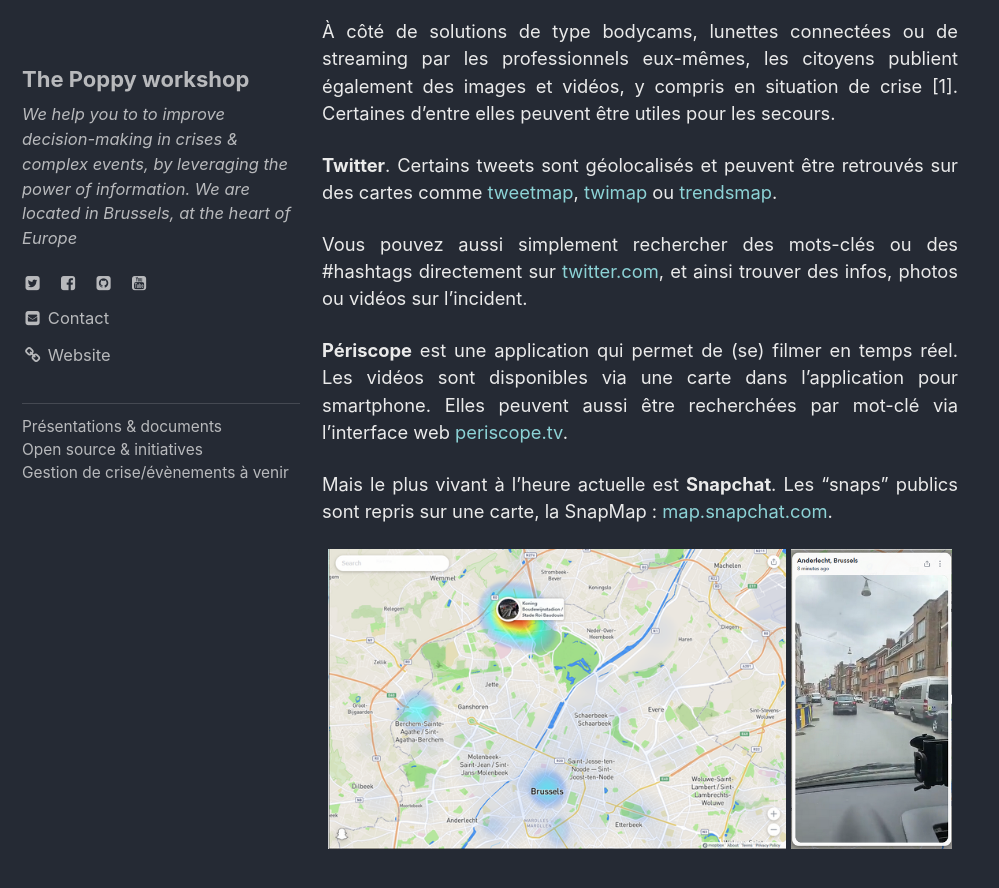
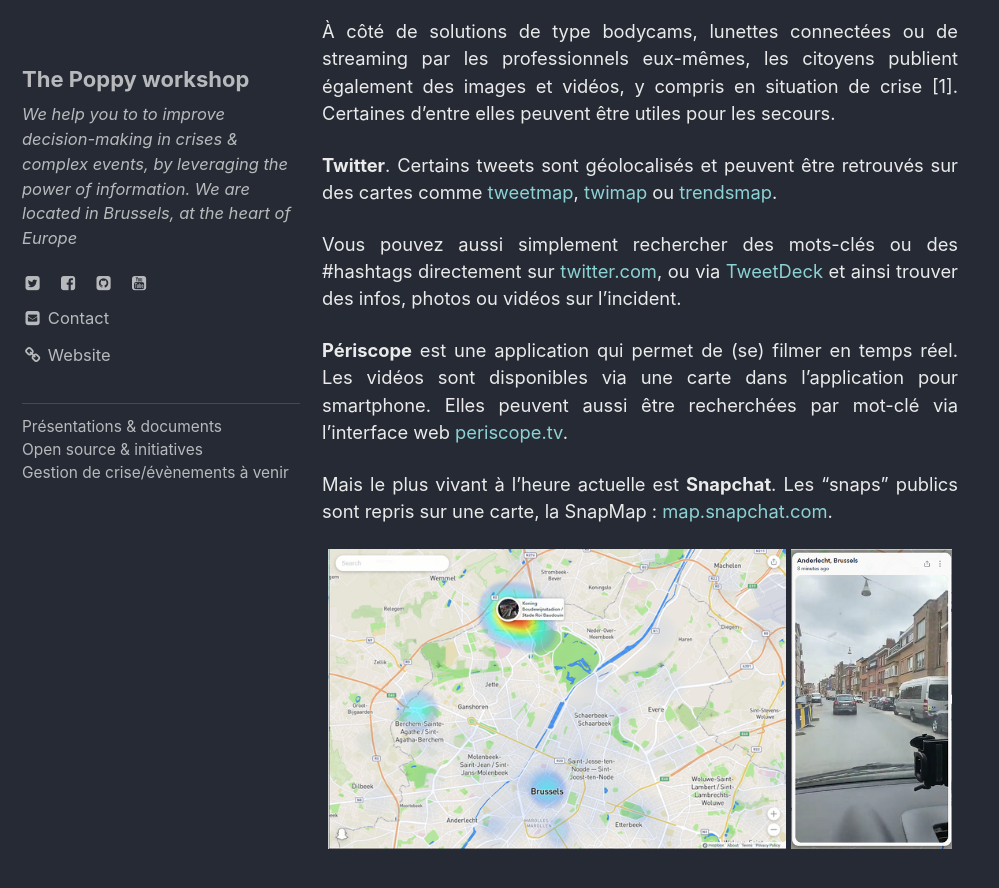
Before and after one commit to ccloquet/ccloquet.github.io, a Jekyll site: the page built from _posts/2018-4-15-Données-crowdsourcées-pour-la-gestion-de-crise.md, in a window 1280 px wide and 900 px high, scrolled down 457 px. Shown: the top 888 px of the window, without its empty margins (0-999 px from the left). Built offline with Jekyll 4.4.1, drawn with Linux system fonts in a browser that asks for light colours; cached includes are drawn as plain includes.

Commit message:
Update 2018-4-15-Données-crowdsourcées-pour-la-gestion-de-crise.md

```diff
--- a/_posts/2018-4-15-Données-crowdsourcées-pour-la-gestion-de-crise.md
+++ b/_posts/2018-4-15-Données-crowdsourcées-pour-la-gestion-de-crise.md
@@ -9,7 +9,7 @@ La question revient de temps en temps de savoir comment suivre des informations
 
 <b>Twitter</b>. Certains tweets sont géolocalisés et peuvent être retrouvés sur des cartes comme <a href="https://www.mapd.com/demos/tweetmap">tweetmap</a>, <a href="https://twimap.com">twimap</a> ou <a href="https://www.trendsmap.com">trendsmap</a>.<br>
 
-Vous pouvez aussi simplement rechercher des mots-clés ou des #hashtags directement sur <a href="https://twitter.com">twitter.com</a>, et ainsi trouver des infos, photos ou vidéos sur l'incident.<br>
+Vous pouvez aussi simplement rechercher des mots-clés ou des #hashtags directement sur <a href="https://twitter.com">twitter.com</a>, ou via <a href='https://tweetdeck.twitter.com/'>TweetDeck</a> et ainsi trouver des infos, photos ou vidéos sur l'incident.<br>
 
 <b>Périscope</b> est une application qui permet de (se) filmer en temps réel. Les vidéos sont disponibles via une carte dans l'application pour smartphone. Elles peuvent aussi être recherchées par mot-clé via l'interface web <a href="https://periscope.tv">periscope.tv</a>.<br>
 
```
